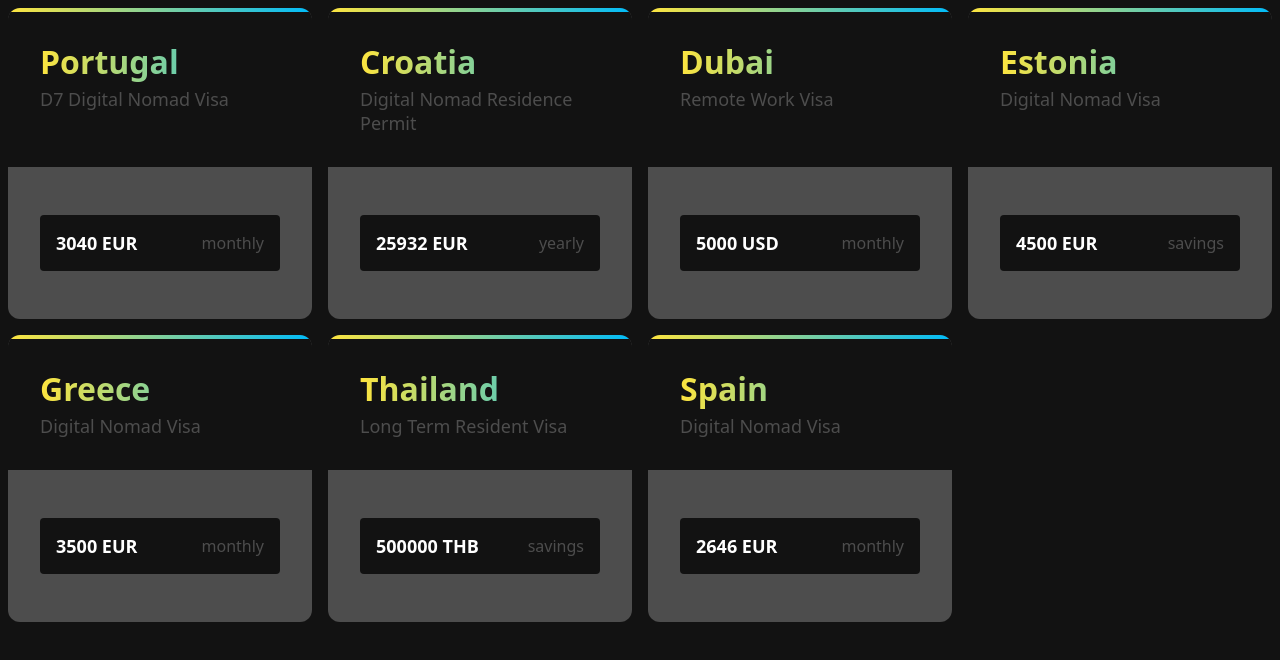
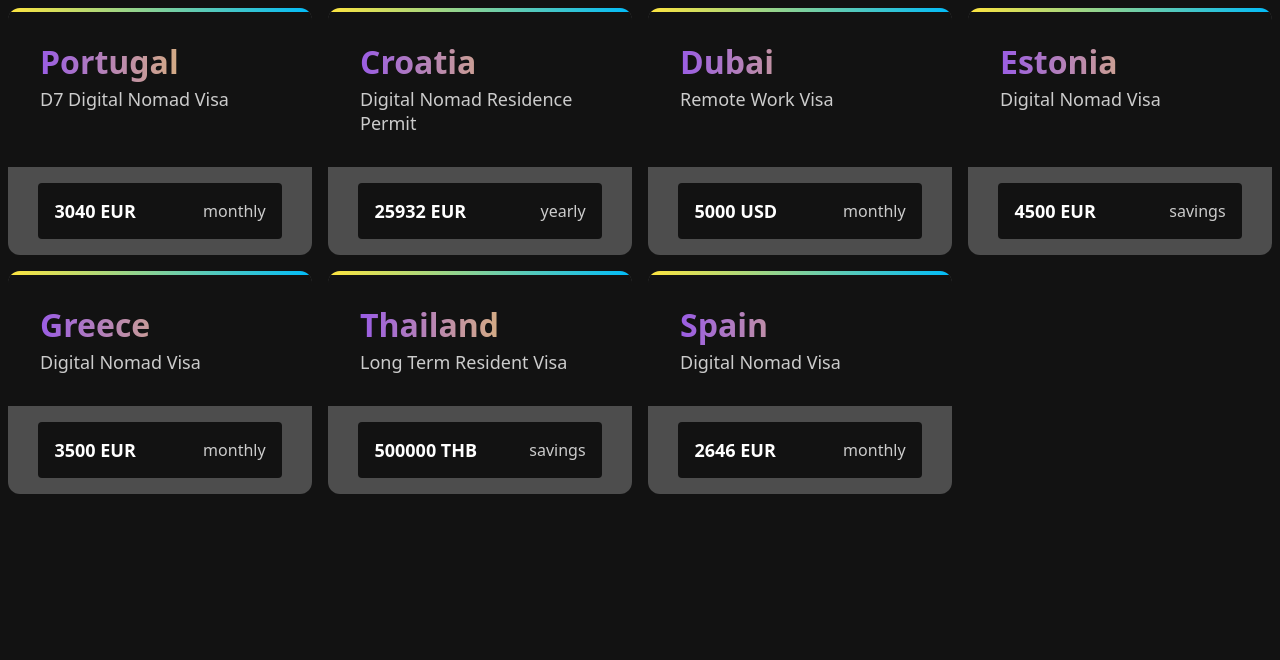
Before and after one commit to andrew-braun/visafilter.com, a SvelteKit app: page / in a window 1280 px wide. Shown: the top 660 px of the page. Built offline with nearby package versions, Linux system fonts and the light colour scheme.

Commit message:
refactor: Tweak card styles

```diff
--- a/src/components/cards/VisaCard.svelte
+++ b/src/components/cards/VisaCard.svelte
@@ -62,7 +62,7 @@
 				margin: 0;
 				font-size: var(--font-size-xl);
 				font-weight: 800;
-				background: var(--gradient-2);
+				background: var(--gradient-1);
 				-webkit-background-clip: text;
 				background-clip: text;
 				color: transparent;
@@ -71,16 +71,14 @@
 			.program-name {
 				margin: var(--spacing-xs) 0 0;
 				font-size: var(--font-size-md);
-				color: var(--color-background-dark-mid);
+				color: var(--color-text-mid-dark);
 				font-weight: 500;
 			}
 		}
 
 		.financial-requirements {
-			padding: var(--spacing-lg);
-			display: flex;
-			flex-direction: column;
-			gap: var(--spacing-md);
+			width: clamp(240px, 80%, 100%);
+			margin: auto;
 
 			.requirement {
 				display: flex;
@@ -96,7 +94,7 @@
 				}
 
 				.type {
-					color: var(--color-background-dark-mid);
+					color: var(--color-text-mid-dark);
 					font-size: var(--font-size-sm);
 				}
 			}
--- a/src/styles/variables.css
+++ b/src/styles/variables.css
@@ -21,6 +21,7 @@
 	--color-background-light-mid: hsl(0, 0%, 95%);
 	--color-background-contrast-light: var(--color-background-dark);
 	--color-text-light: hsl(0, 0%, 0%);
+	--color-text-mid-light: hsl(0, 0%, 20%);
 	--color-text-contrast-light: var(--color-text-dark);
 
 	/* Dark mode colors */
@@ -28,10 +29,11 @@
 	--color-background-dark-mid: hsl(0, 0%, 30%);
 	--color-background-contrast-dark: var(--color-background-light);
 	--color-text-dark: hsl(0, 0%, 100%);
+	--color-text-mid-dark: hsl(0, 0%, 80%);
 	--color-text-contrast-dark: var(--color-text-light);
 
 	/* Gradients */
-	--gradient-1: linear-gradient(90deg, var(--color-accent-3), var(--color-background));
+	--gradient-1: linear-gradient(90deg, var(--color-accent-3), var(--color-accent-1));
 	--gradient-2: linear-gradient(90deg, var(--color-accent-1), var(--color-accent-2));
 	--gradient-3: linear-gradient(90deg, var(--color-accent-2), var(--color-accent-3));
 
```
